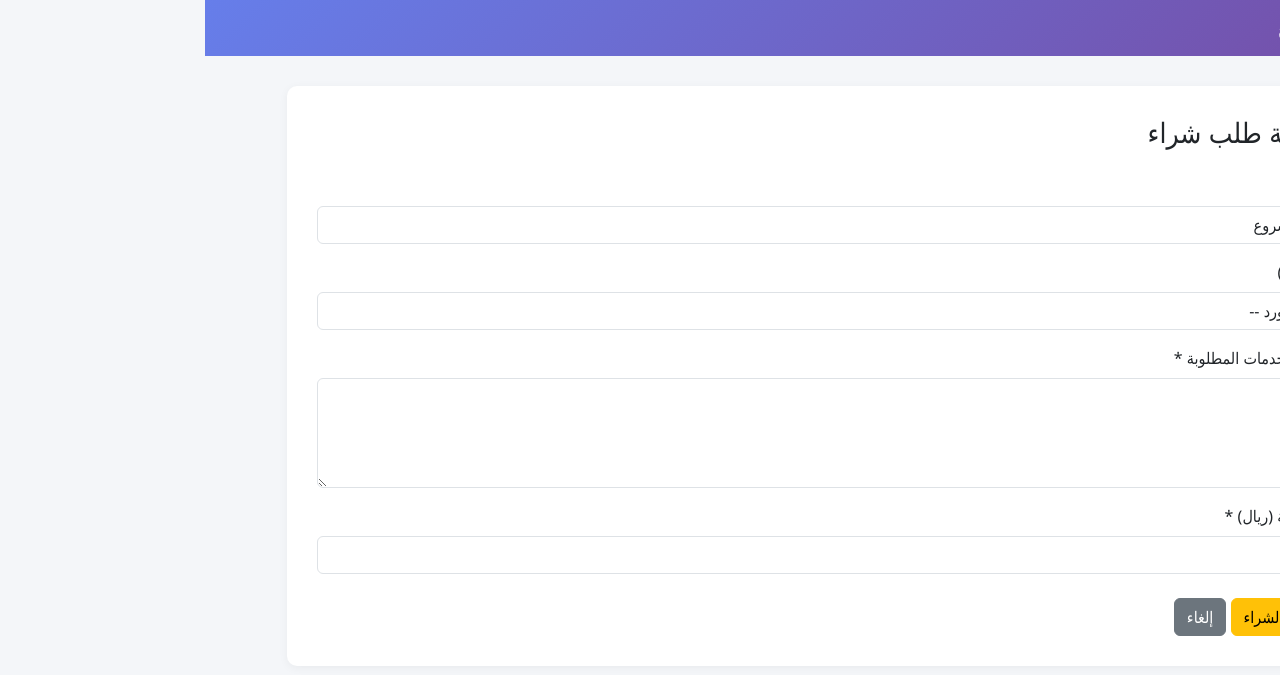
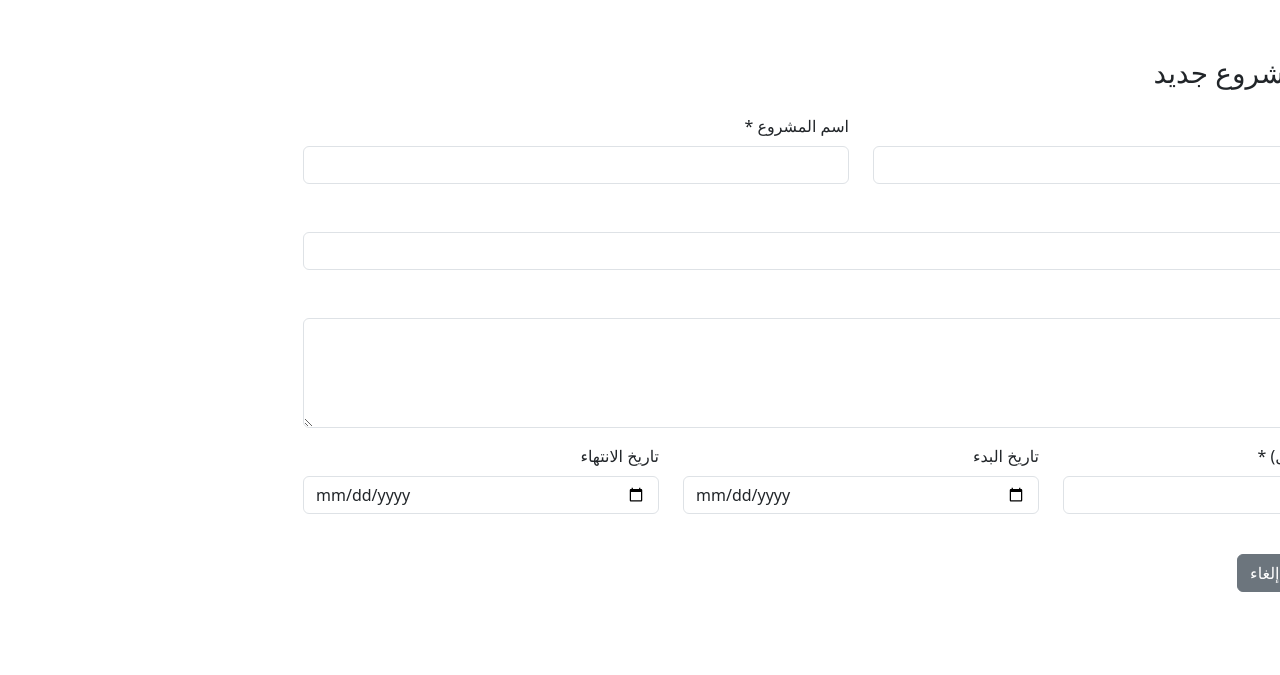
Before and after one commit to IFNN5/project-management-system, a Flask app: template templates/add_purchase.html in a window 1280 px wide. Shown: the top 675 px of the page. Run offline with Flask 3, Linux system fonts and the light colour scheme; the template is opened without the code that fills it, so the values that code supplies are empty.

Commit message:
Update add_purchase.html

```diff
--- a/templates/add_purchase.html
+++ b/templates/add_purchase.html
@@ -3,24 +3,9 @@
 <head>
     <meta charset="UTF-8">
     <meta name="viewport" content="width=device-width, initial-scale=1.0">
-    <title>إضافة طلب شراء</title>
+    <title>إضافة مشروع جديد</title>
     <link href="https://cdn.jsdelivr.net/npm/bootstrap@5.3.0/dist/css/bootstrap.min.css" rel="stylesheet">
-    <style>
-        body {
-            background-color: #f4f6f9;
-            font-family: 'Segoe UI', Tahoma, Geneva, Verdana, sans-serif;
-        }
-        .navbar {
-            background: linear-gradient(135deg, #667eea 0%, #764ba2 100%);
-        }
-        .form-container {
-            background: white;
-            border-radius: 10px;
-            padding: 30px;
-            box-shadow: 0 2px 10px rgba(0,0,0,0.05);
-            margin-top: 30px;
-        }
-    </style>
+    <link rel="stylesheet" href="{{ url_for('static', filename='css/style.css') }}">
 </head>
 <body>
     <nav class="navbar navbar-dark">
@@ -33,41 +18,47 @@
 
     <div class="container">
         <div class="form-container">
-            <h3 class="mb-4">🛒 إضافة طلب شراء</h3>
+            <h3 class="mb-4">➕ إضافة مشروع جديد</h3>
 
-            <form method="POST" action="{{ url_for('add_purchase_request') }}">
-                <div class="mb-3">
-                    <label class="form-label">المشروع *</label>
-                    <select class="form-select" name="project_id" required>
-                        <option value="">اختر المشروع</option>
-                        {% for project in projects %}
-                        <option value="{{ project.id }}">{{ project.name }} - {{ project.project_code }}</option>
-                        {% endfor %}
-                    </select>
+            <form method="POST" action="{{ url_for('add_project') }}">
+                <div class="row">
+                    <div class="col-md-6 mb-3">
+                        <label class="form-label">كود المشروع *</label>
+                        <input type="text" class="form-control" name="project_code" required>
+                    </div>
+                    <div class="col-md-6 mb-3">
+                        <label class="form-label">اسم المشروع *</label>
+                        <input type="text" class="form-control" name="name" required>
+                    </div>
                 </div>
 
                 <div class="mb-3">
-                    <label class="form-label">المورد (اختياري)</label>
-                    <select class="form-select" name="supplier_id">
-                        <option value="">-- اختر مورد --</option>
-                        {% for supplier in suppliers %}
-                        <option value="{{ supplier.id }}">{{ supplier.name }}</option>
-                        {% endfor %}
-                    </select>
+                    <label class="form-label">اسم العميل *</label>
+                    <input type="text" class="form-control" name="client_name" required>
                 </div>
 
                 <div class="mb-3">
-                    <label class="form-label">وصف المواد/الخدمات المطلوبة *</label>
-                    <textarea class="form-control" name="description" rows="4" required></textarea>
+                    <label class="form-label">وصف المشروع</label>
+                    <textarea class="form-control" name="description" rows="4"></textarea>
                 </div>
 
-                <div class="mb-3">
-                    <label class="form-label">التكلفة التقديرية (ريال) *</label>
-                    <input type="number" step="0.01" class="form-control" name="estimated_cost" required>
+                <div class="row">
+                    <div class="col-md-4 mb-3">
+                        <label class="form-label">التكلفة التقديرية (ريال) *</label>
+                        <input type="number" step="0.01" class="form-control" name="estimated_cost" required>
+                    </div>
+                    <div class="col-md-4 mb-3">
+                        <label class="form-label">تاريخ البدء</label>
+                        <input type="date" class="form-control" name="start_date">
+                    </div>
+                    <div class="col-md-4 mb-3">
+                        <label class="form-label">تاريخ الانتهاء</label>
+                        <input type="date" class="form-control" name="end_date">
+                    </div>
                 </div>
 
                 <div class="mt-4">
-                    <button type="submit" class="btn btn-warning">إرسال طلب الشراء</button>
+                    <button type="submit" class="btn btn-primary">حفظ المشروع</button>
                     <a href="{{ url_for('dashboard') }}" class="btn btn-secondary">إلغاء</a>
                 </div>
             </form>
```
